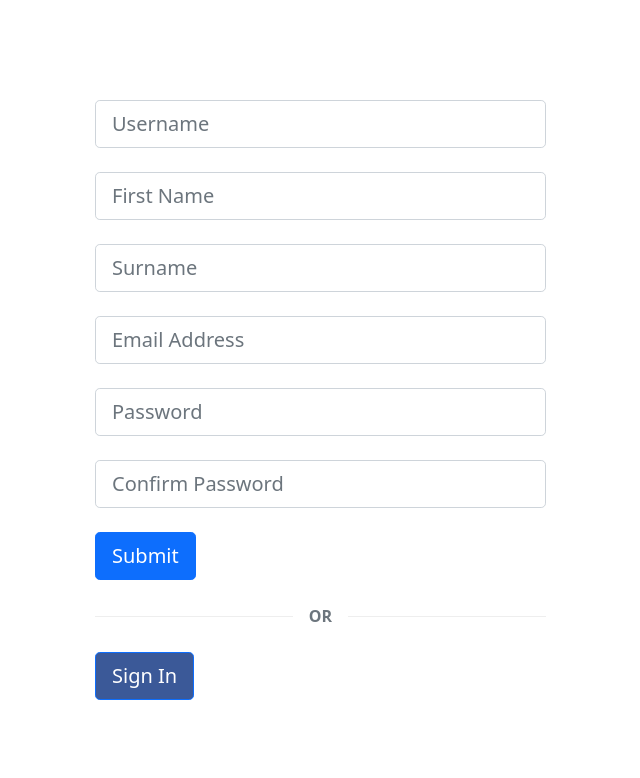
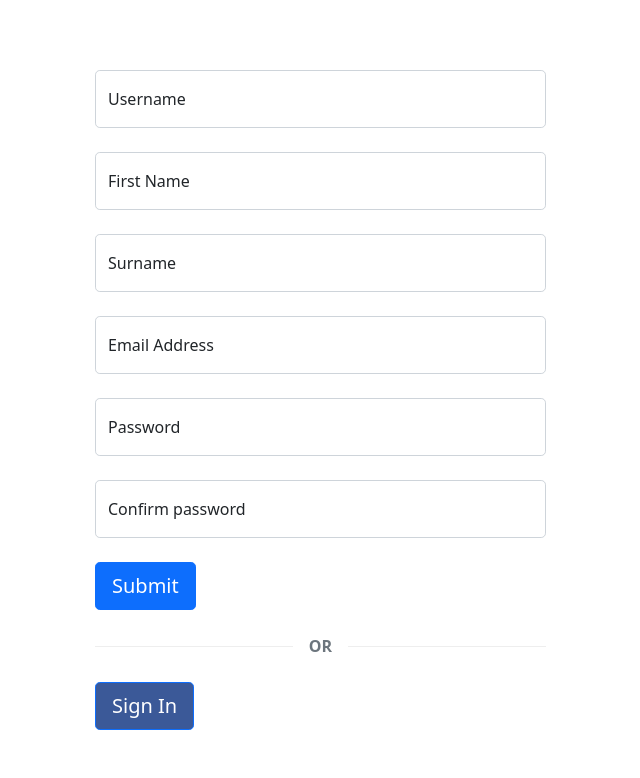
Before and after one commit to LukeBogdanovic/CS4116-Software_development_project, a PHP site: page /signup.php in a window 1280 px wide. Shown: the part 56-834 px from the top of the page, without its empty margins (367-1007 px from the left). Run offline with PHP 8.4, Linux system fonts and the light colour scheme.

Commit message:
CS4116-51 Added floating labels to the input fields on the page

```diff
--- a/signup.php
+++ b/signup.php
@@ -14,7 +14,7 @@
 
 <body>
     <?php
-	require "navbar.php";
+    require "navbar.php";
     ?>
     <div>
         <section class="vh-100">
@@ -22,25 +22,31 @@
                 <div class="row d-flex align-items-center justify-content-center h-100">
                     <div class="col-md-7 col-lg-5 col-xl-5 offset-xl-1">
                         <form action="signup.php" method="POST">
-                            <div class="form-outline mb-4">
-                                <input type="text" class="form-control form-control-lg" id="username" placeholder="Username">
+                            <div class="form-floating mb-4">
+                                <input name="username" type="text" class="form-control form-control-lg" id="username" placeholder="Username">
+                                <label for="username">Username</label>
                                 <span id="usermsg"></span>
                             </div>
-                            <div class="form-outline mb-4">
-                                <input type="text" class="form-control form-control-lg" id="firstname" placeholder="First Name">
+                            <div class="form-floating mb-4">
+                                <input name="firstname" type="text" class="form-control form-control-lg" id="firstname" placeholder="First Name">
+                                <label for="firstname">First Name</label>
                             </div>
-                            <div class="form-outline mb-4">
-                                <input type="text" class="form-control form-control-lg" id="surname" placeholder="Surname">
+                            <div class="form-floating mb-4">
+                                <input name="surname" type="text" class="form-control form-control-lg" id="surname" placeholder="Surname">
+                                <label for="surname">Surname</label>
                             </div>
-                            <div class="form-outline mb-4">
-                                <input type="email" class="form-control form-control-lg" id="email" placeholder="Email Address">
+                            <div class="form-floating mb-4">
+                                <input name="email" type="email" class="form-control form-control-lg" id="email" placeholder="Email Address">
+                                <label for="email">Email Address</label>
                             </div>
-                            <div class="form-outline mb-4">
-                                <input type="password" class="form-control form-control-lg" id="pwd" placeholder="Password">
+                            <div class="form-floating mb-4">
+                                <input name="password" type="password" class="form-control form-control-lg" id="pwd" placeholder="Password">
+                                <label for="password">Password</label>
                                 <span id="pwdmsg"></span>
                             </div>
-                            <div class="form-outline mb-4">
-                                <input type="password" class="form-control form-control-lg" id="confirmpwd" placeholder="Confirm Password">
+                            <div class="form-floating mb-4">
+                                <input name="confirmpassword" type="password" class="form-control form-control-lg" id="confirmpwd" placeholder="Confirm Password">
+                                <label for="confirmpassword">Confirm password</label>
                                 <span id="confirmpwdmsg"></span>
                             </div>
                             <button type="submit" class="btn btn-primary btn-lg btn-block">Submit</button>
@@ -57,7 +63,7 @@
         </section>
     </div>
     <?php
-	require "footer.php";
+    require "footer.php";
     ?>
     <script>
         $("#username").keyup(() => {
```
